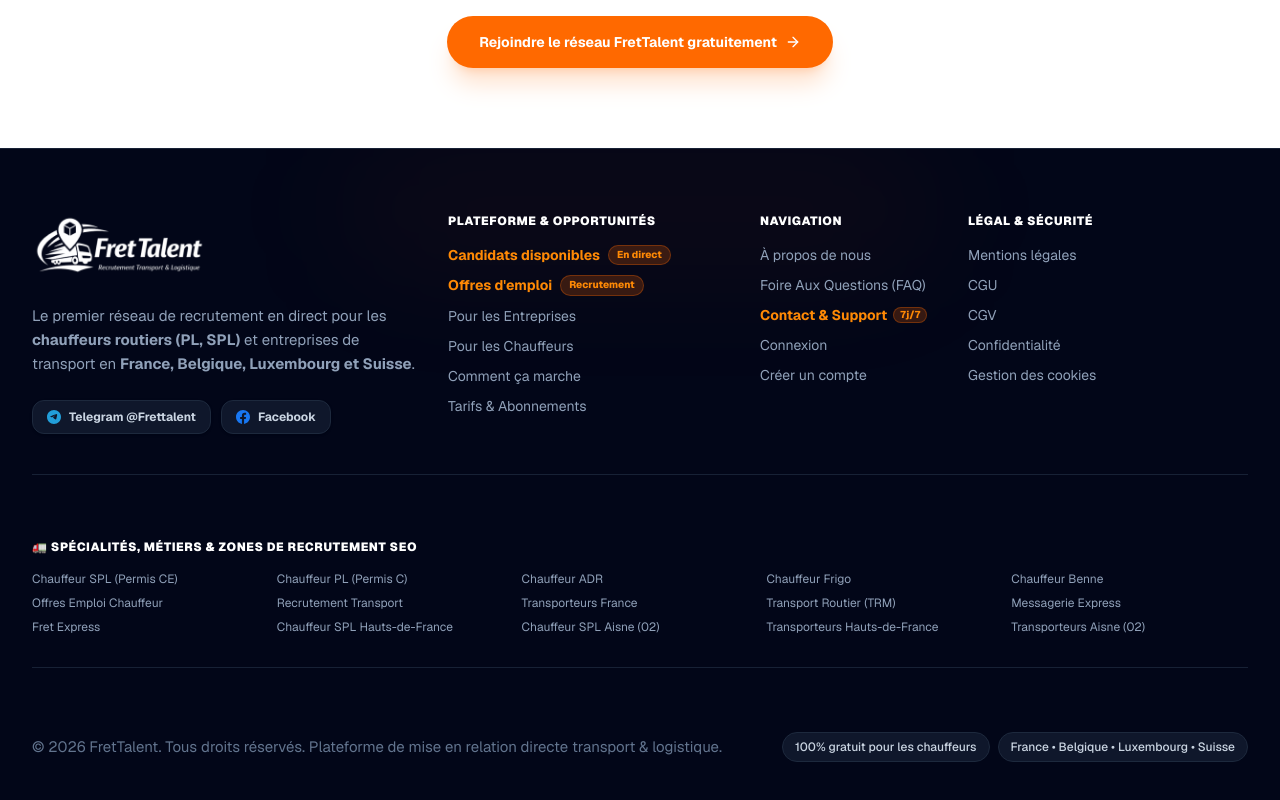
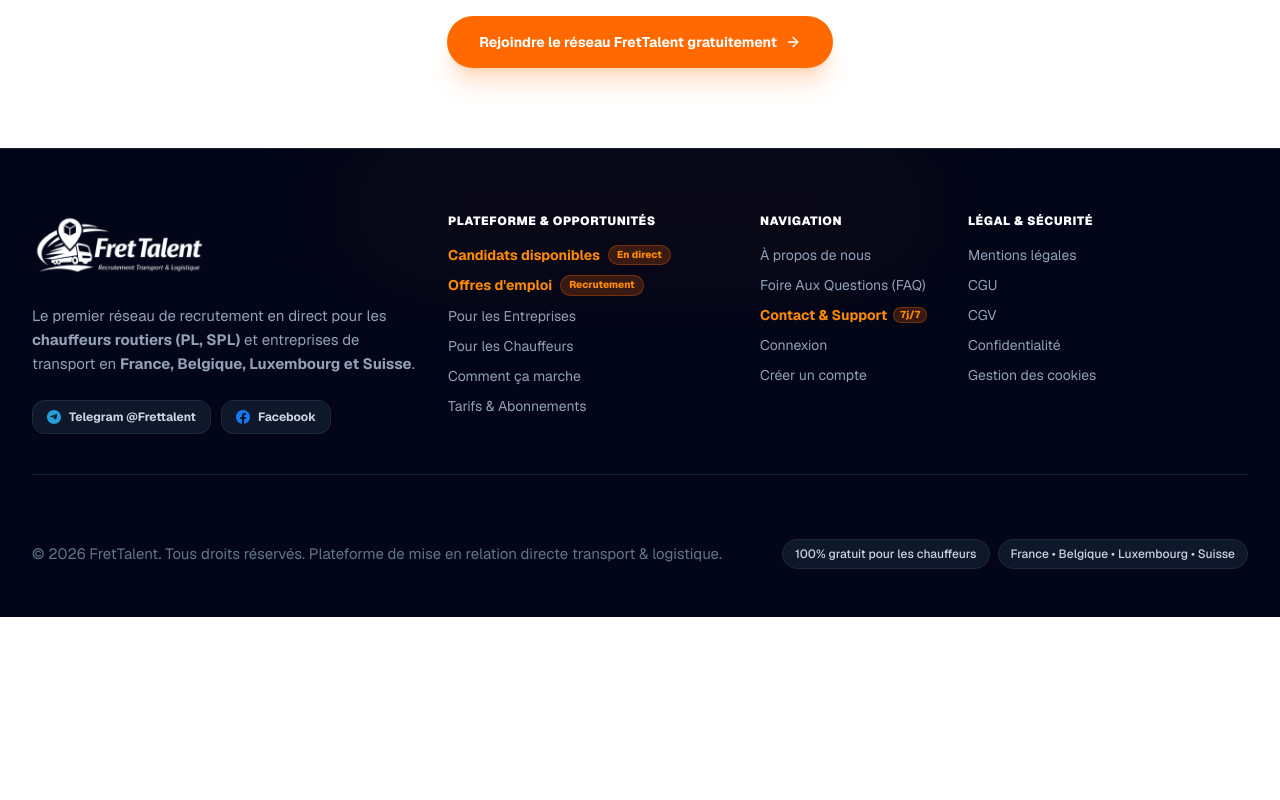
Before and after one commit to FretTalent/FretTalentGestion, a Next.js app: page / in a window 1280 px wide. Shown: the part 3708-4508 px from the top of the page. After the commit the page ends 4325 px from the top, so only its background shows below. Built offline with nearby package versions, Linux system fonts and the light colour scheme; no server answers.

Commit message:
refactor(ui): nettoyage du footer et intégration des 15 pages SEO complètes dans le menu déroulant supérieur Header

```diff
--- a/src/components/Footer.js
+++ b/src/components/Footer.js
@@ -181,30 +181,7 @@
 
         </div>
 
-        {/* NOUVELLE SECTION MAILLAGE SEO EN PIED DE PAGE */}
-        <div className="pt-4 pb-8 border-b border-slate-800/80 space-y-4">
-          <h4 className="text-xs font-black text-white uppercase tracking-wider">
-            🚛 Spécialités, Métiers & Zones de Recrutement SEO
-          </h4>
 
-          <div className="grid grid-cols-2 sm:grid-cols-3 md:grid-cols-5 gap-2 text-xs">
-            <Link href="/chauffeur-spl" className="hover:text-orange-400 transition-colors">Chauffeur SPL (Permis CE)</Link>
-            <Link href="/chauffeur-pl" className="hover:text-orange-400 transition-colors">Chauffeur PL (Permis C)</Link>
-            <Link href="/chauffeur-adr" className="hover:text-orange-400 transition-colors">Chauffeur ADR</Link>
-            <Link href="/chauffeur-frigo" className="hover:text-orange-400 transition-colors">Chauffeur Frigo</Link>
-            <Link href="/chauffeur-benne" className="hover:text-orange-400 transition-colors">Chauffeur Benne</Link>
-            <Link href="/emploi-chauffeur" className="hover:text-orange-400 transition-colors">Offres Emploi Chauffeur</Link>
-            <Link href="/recrutement-transport" className="hover:text-orange-400 transition-colors">Recrutement Transport</Link>
-            <Link href="/transporteurs-france" className="hover:text-orange-400 transition-colors">Transporteurs France</Link>
-            <Link href="/transport-routier" className="hover:text-orange-400 transition-colors">Transport Routier (TRM)</Link>
-            <Link href="/messagerie" className="hover:text-orange-400 transition-colors">Messagerie Express</Link>
-            <Link href="/fret-express" className="hover:text-orange-400 transition-colors">Fret Express</Link>
-            <Link href="/chauffeur-spl-hauts-de-france" className="hover:text-orange-400 transition-colors">Chauffeur SPL Hauts-de-France</Link>
-            <Link href="/chauffeur-spl-aisne" className="hover:text-orange-400 transition-colors">Chauffeur SPL Aisne (02)</Link>
-            <Link href="/transporteurs-hauts-de-france" className="hover:text-orange-400 transition-colors">Transporteurs Hauts-de-France</Link>
-            <Link href="/transporteurs-aisne" className="hover:text-orange-400 transition-colors">Transporteurs Aisne (02)</Link>
-          </div>
-        </div>
 
         {/* Footer Bottom Bar */}
         <div className="pt-4 flex flex-col md:flex-row items-center justify-between gap-4 text-xs">
--- a/src/components/Header.js
+++ b/src/components/Header.js
@@ -36,16 +36,21 @@
   ];
 
   const seoQuickLinks = [
-    { name: 'Chauffeur SPL', path: '/chauffeur-spl' },
-    { name: 'Chauffeur PL', path: '/chauffeur-pl' },
+    { name: 'Chauffeur SPL (Permis CE)', path: '/chauffeur-spl' },
+    { name: 'Chauffeur PL (Permis C)', path: '/chauffeur-pl' },
     { name: 'Chauffeur ADR', path: '/chauffeur-adr' },
     { name: 'Chauffeur Frigo', path: '/chauffeur-frigo' },
     { name: 'Chauffeur Benne', path: '/chauffeur-benne' },
-    { name: 'Emploi Chauffeur', path: '/emploi-chauffeur' },
+    { name: 'Offres Emploi Chauffeur', path: '/emploi-chauffeur' },
     { name: 'Recrutement Transport', path: '/recrutement-transport' },
     { name: 'Transporteurs France', path: '/transporteurs-france' },
+    { name: 'Transport Routier (TRM)', path: '/transport-routier' },
+    { name: 'Messagerie & Distribution', path: '/messagerie' },
+    { name: 'Fret Express', path: '/fret-express' },
     { name: 'Chauffeur SPL Hauts-de-France', path: '/chauffeur-spl-hauts-de-france' },
     { name: 'Chauffeur SPL Aisne (02)', path: '/chauffeur-spl-aisne' },
+    { name: 'Transporteurs Hauts-de-France', path: '/transporteurs-hauts-de-france' },
+    { name: 'Transporteurs Aisne (02)', path: '/transporteurs-aisne' },
   ];
 
   return (
```
